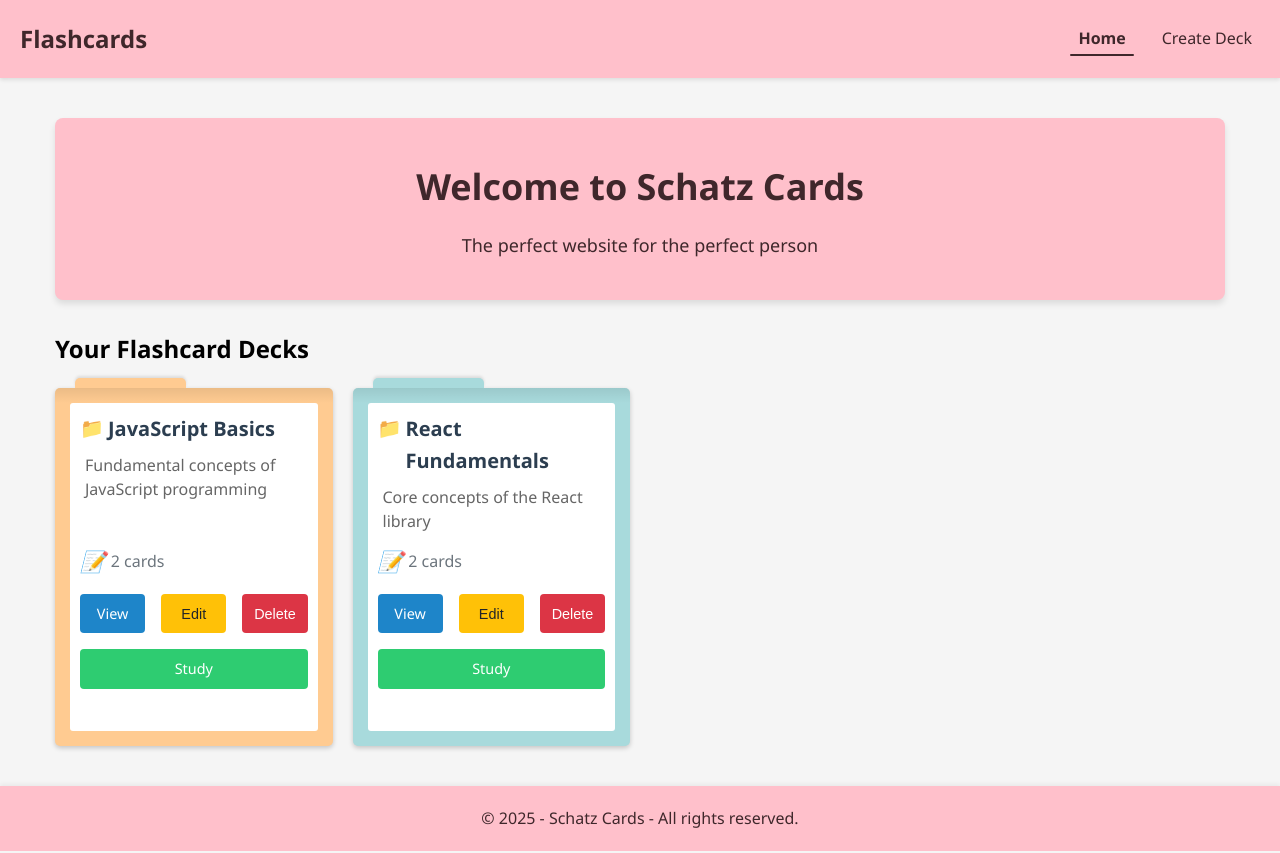
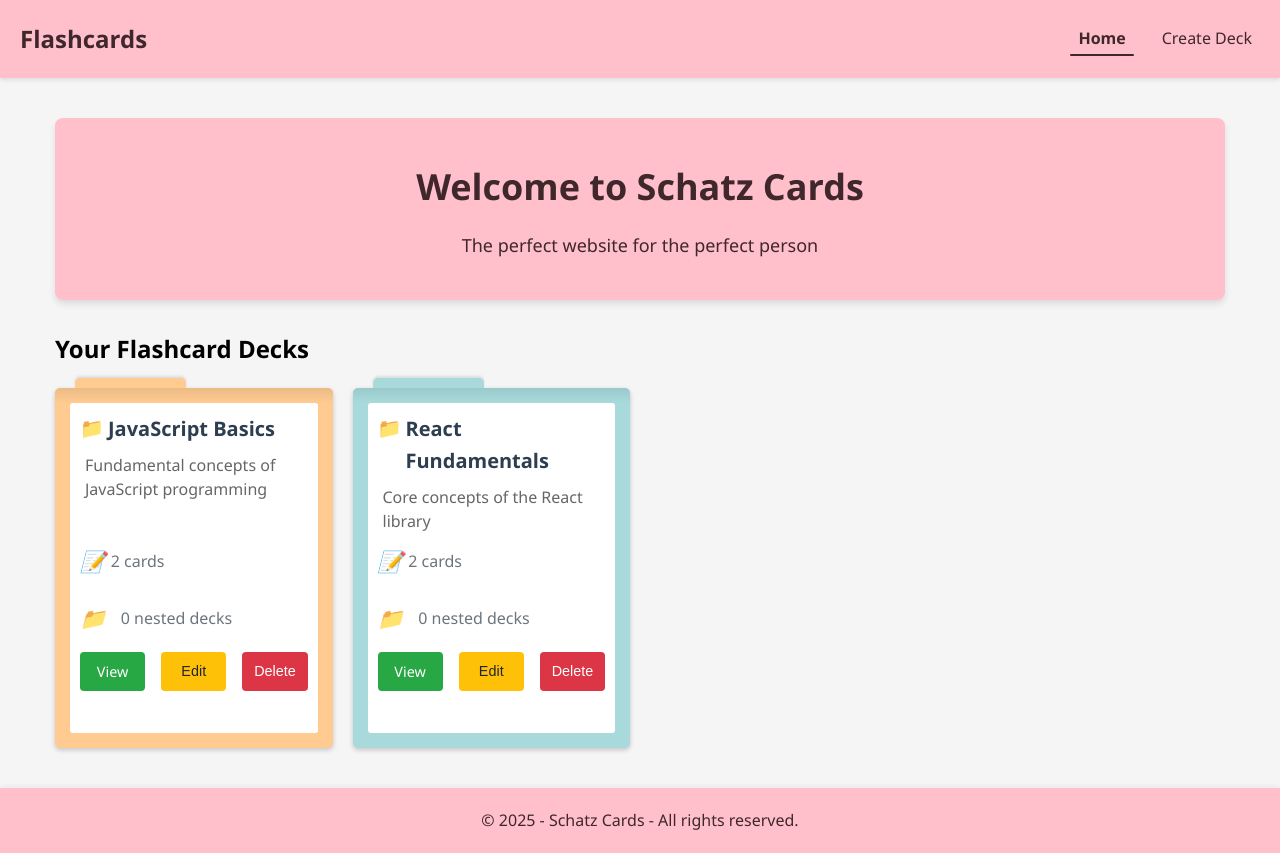
Before and after one commit to ivakalol/flashcards-website-react, a React (Create React App) app: page / in a window 1280 px wide. Built offline with nearby package versions, Linux system fonts and the light colour scheme.

Commit message:
Deck Information and colors
Updated the deck information so it again shows nested decks and cards, and also removed one color

```diff
--- a/src/components/ColorSelector.js
+++ b/src/components/ColorSelector.js
@@ -1,16 +1,34 @@
 import React from 'react';
 import '../styles/ColorSelector.css';
 
-// Available color options
+// Available color options - ordered by color spectrum
 const colorOptions = [
+  // Reds and pinks
+  { id: 'red', value: '#ff7f7f', label: 'Red' },
+  { id: 'coral', value: '#ff8a65', label: 'Coral' },
   { id: 'pink', value: '#ffb6c1', label: 'Pink' },
-  { id: 'red', value: '#ff7f7f', label: 'Red' },
+  { id: 'dustyrose', value: '#d8a7b1', label: 'Dusty Rose' },
+
+  // Oranges and peaches
+  { id: 'peach', value: '#ffb997', label: 'Peach' },
+  { id: 'folder', value: '#ffcb91', label: 'Folder' },
+
+  // Yellows
+  { id: 'mustard', value: '#e3b448', label: 'Mustard' },
+  { id: 'yellow', value: '#ffd868', label: 'Yellow' },
+
+  // Greens
+  { id: 'lightgreen', value: '#b5e48c', label: 'Light Green' },
+  { id: 'sage', value: '#bcccb4', label: 'Sage Green' },
+
+  // Blues and teals
+  { id: 'teal', value: '#006d77', label: 'Teal' },
   { id: 'babyblue', value: '#a8dadc', label: 'Baby Blue' },
-  { id: 'lightgreen', value: '#b5e48c', label: 'Light Green' },
-  { id: 'yellow', value: '#ffd868', label: 'Yellow' },
-  { id: 'folder', value: '#ffcb91', label: 'Folder' }, // Typical folder color
+  { id: 'skyblue', value: '#87ceeb', label: 'Sky Blue' },
+
+  // Purples
   { id: 'lavender', value: '#e0b1cb', label: 'Lavender' },
-  { id: 'teal', value: '#006d77', label: 'Teal' }
+  { id: 'lilac', value: '#c8a2c8', label: 'Lilac' }
 ];
 
 function ColorSelector({ selectedColor, onChange }) {
--- a/src/components/DeckList.js
+++ b/src/components/DeckList.js
@@ -1,6 +1,6 @@
-import React, { useState } from 'react';
+import React, { useState, useEffect } from 'react';
 import { Link } from 'react-router-dom';
-import { updateDeck, deleteDeck } from '../services/deckService';
+import { updateDeck, deleteDeck, getChildDecksCount } from '../services/deckService';
 import ColorSelector from './ColorSelector';
 import '../styles/DeckList.css';
 
@@ -11,6 +11,25 @@ const DeckList = ({ decks, isLoading = false, onDelete, onUpdate }) => {
     description: '',
     color: ''
   });
+  const [deckStats, setDeckStats] = useState({});
+
+  // Load child deck counts for each deck
+  useEffect(() => {
+    const loadChildCounts = async () => {
+      const statsPromises = decks.map(async (deck) => {
+        const childCount = await getChildDecksCount(deck.id);
+        return { [deck.id]: childCount };
+      });
+
+      const statsResults = await Promise.all(statsPromises);
+      const combinedStats = statsResults.reduce((acc, stat) => ({...acc, ...stat}), {});
+      setDeckStats(combinedStats);
+    };
+
+    if (decks.length > 0) {
+      loadChildCounts();
+    }
+  }, [decks]);
 
   // Handle delete button click
   const handleDeleteDeck = async (deckId, e) => {
@@ -155,13 +174,20 @@ const DeckList = ({ decks, isLoading = false, onDelete, onUpdate }) => {
                 <span className="stat-item">
                   <i className="stat-icon card-icon">📝</i> {deck.cards.length} cards
                 </span>
+                <span className="stat-item">
+                  <i className="stat-icon folder-icon">📁</i> {deckStats[deck.id] || 0} nested decks
+                </span>
               </div>
               <div className="deck-actions">
-                <Link to={`/deck/${deck.id}`} className="btn btn-view">View</Link>
+                <Link
+                  to={`/deck/${deck.id}`}
+                  className="btn btn-primary"
+                >
+                  View
+                </Link>
                 <button
                   className="btn btn-edit"
                   onClick={(e) => handleEditClick(deck, e)}
-                  title="Edit deck"
                 >
                   Edit
                 </button>
@@ -171,7 +197,6 @@ const DeckList = ({ decks, isLoading = false, onDelete, onUpdate }) => {
                 >
                   Delete
                 </button>
-                <Link to={`/study/${deck.id}`} className="btn btn-study">Study</Link>
               </div>
             </div>
           )}
```
Also changed, not shown: 11 other files (tests, documents, lock files or other folders).
